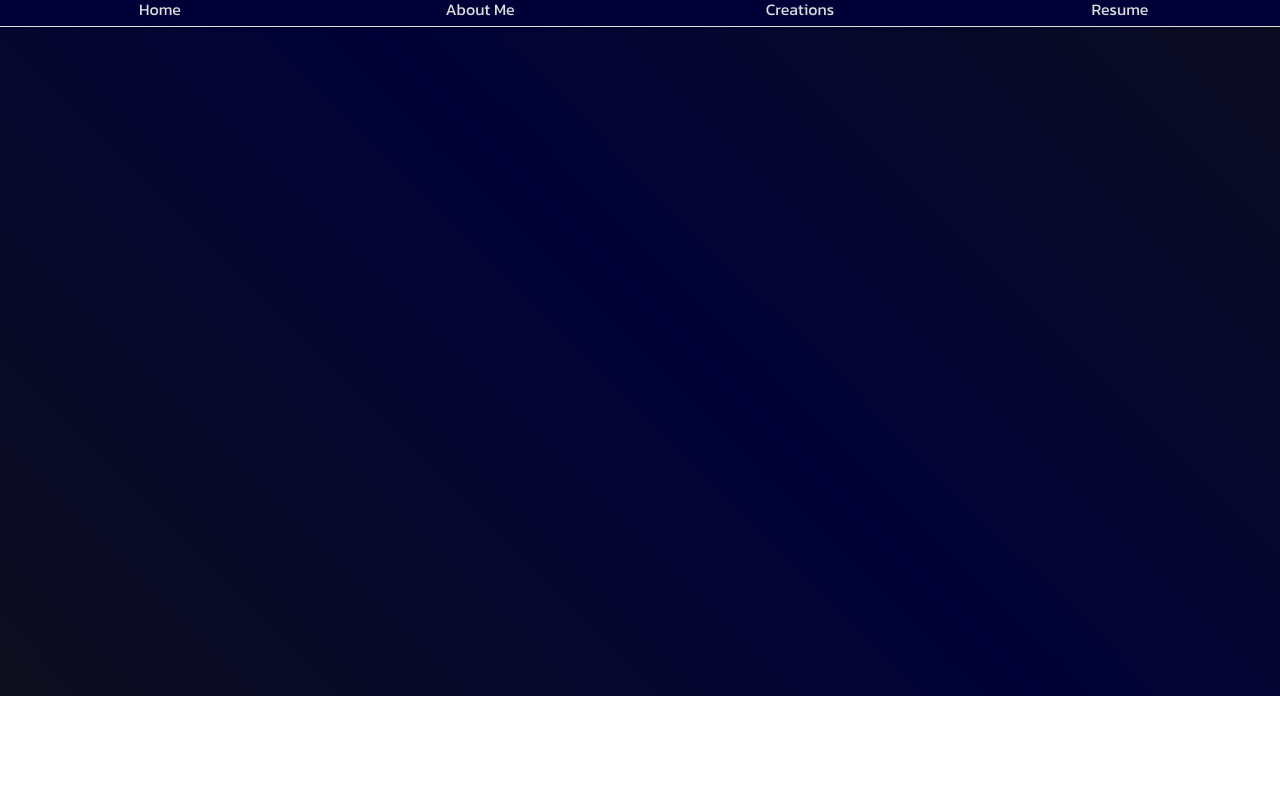
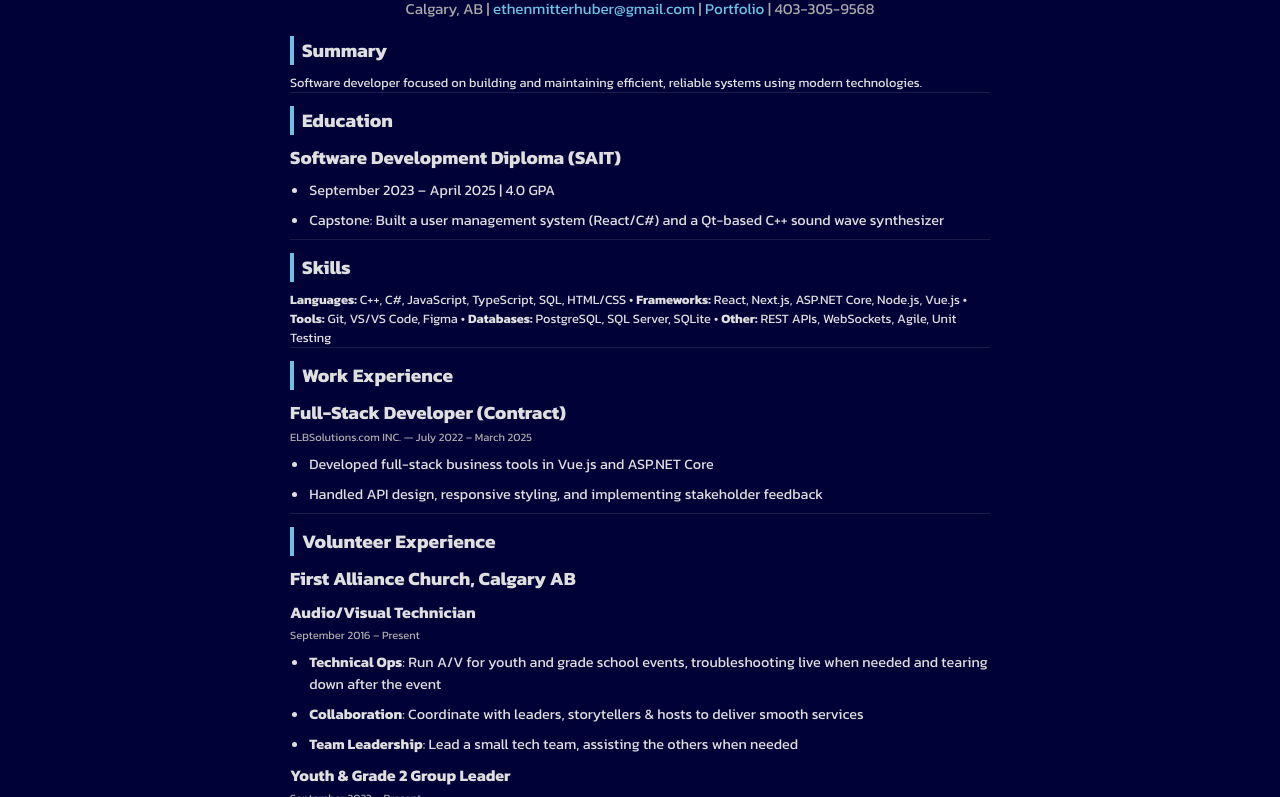
Before and after one commit to EthenM/EthenM.github.io, a plain HTML site: page resume/index.html in a window 1280 px wide. Shown: the part 104-901 px from the top of the page. Before the commit the page ends 800 px from the top, so only its background shows below. Drawn offline with Linux system fonts and the light colour scheme.

Commit message:
added a resume to the portfolio, as well as a not found page.

```diff
--- a/resume/index.html
+++ b/resume/index.html
@@ -2,10 +2,101 @@
     <head>
         <meta name="theme-color" content="#000237">
         <title>EthenM | Resume</title>
-        <link rel="stylesheet" href="../styles/main.css">
-        <script type="module" src="../scripts/header.js"></script>
+        <link rel="stylesheet" href="/styles/main.css">
+        <link rel="stylesheet" href="/styles/resume.css">
+        <script type="module" src="/scripts/header.js"></script>
     </head>
     <body>
-        <pf-header></pf-header>
+        <!-- <pf-header></pf-header> -->
+
+        <div class="resume-container">
+            <header>
+                <h1>Ethen Mitterhuber</h1>
+                <h2 id="jobTitle">Software Developer</h2>
+                <p class="contact">
+                    Calgary, AB &vert;
+                    <a href="mailto:ethenmitterhuber@gmail.com">ethenmitterhuber@gmail.com</a> &vert;
+                    <a href="https://ethenm.github.io" target="_blank">Portfolio</a> &vert;
+                    403-305-9568
+                </p>
+            </header>
+
+            <section class="section">
+                <h2 class="section-header">Summary</h2>
+                <p>
+                    Software developer focused on building and maintaining efficient, reliable systems using modern technologies.
+                </p>
+            </section>
+
+            <section class="section">
+                <h2 class="section-header">Education</h2>
+                <h3>Software Development Diploma (SAIT)</h3>
+                <ul>
+                    <li>September 2023 &ndash; April 2025 | 4.0 GPA</li>
+                    <li>
+                        Capstone: Built a user management system (React/C#) and a Qt-based C++ sound wave synthesizer
+                    </li>
+                </ul>
+            </section>
+
+            <section class="section">
+                <h2 class="section-header">Skills</h2>
+                <p id="skills">
+                    <strong>Languages:</strong> C++, C#, JavaScript, TypeScript, SQL, HTML/CSS &bull;
+                    <strong>Frameworks:</strong> React, Next.js, ASP.NET Core, Node.js, Vue.js &bull;
+                    <strong>Tools:</strong> Git, VS/VS Code, Figma &bull;
+                    <strong>Databases:</strong> PostgreSQL, SQL Server, SQLite &bull;
+                    <strong>Other:</strong> REST APIs, WebSockets, Agile, Unit Testing
+                </p>
+            </section>
+
+            <section class="section">
+                <h2 class="section-header">Work Experience</h2>
+                <h3>Full-Stack Developer (Contract)</h3>
+                <p class="sub-text">ELBSolutions.com INC. &mdash; July 2022 &ndash; March 2025</p>
+                <ul>
+                    <li>Developed full-stack business tools in Vue.js and ASP.NET Core</li>
+                    <li>Handled API design, responsive styling, and implementing stakeholder feedback</li>
+                </ul>
+            </section>
+
+            <section class="section">
+              <h2 class="section-header">Volunteer Experience</h2>
+
+              <h3>First Alliance Church, Calgary AB</h3>
+
+              <h4>Audio/Visual Technician</h4>
+              <p class="sub-text">September 2016 &ndash; Present</p>
+              <ul>
+                <li>
+                    <strong>Technical Ops</strong>: Run A/V for youth and grade school events,
+                    troubleshooting live when needed and tearing down after the event
+                </li>
+                <li>
+                    <strong>Collaboration</strong>: Coordinate with leaders, storytellers &amp;
+                    hosts to deliver smooth services
+                </li>
+                <li>
+                    <strong>Team Leadership</strong>: Lead a small tech team, assisting the others
+                    when needed
+                </li>
+              </ul>
+
+              <h4>Youth & Grade 2 Group Leader</h4>
+              <p class="sub-text">September 2023 &ndash; Present</p>
+              <ul>
+                <li>
+                    <strong>Facilitation</strong>: Lead age-appropriate discussions, fostering
+                    respectful spaces where every student feels welcomed and heard
+                </li>
+                <li>
+                    <strong>Community Engagement</strong>: Build rapport with students, encourage
+                    active participation
+                </li>
+              </ul>
+
+            </section>
+        </div>
+
     </body>
 </html>
--- a/scripts/header.js
+++ b/scripts/header.js
@@ -39,7 +39,7 @@ class PortfolioHeader extends HTMLElement {
         const navBar = document.createElement("pf-navbar")
 
         //the navBar will be a list of elements, that direct the user to the various pages
-        navBar.pages = ["home", "about_me", "creations", "resume"]
+        navBar.pages = ["home", "about", "projects", "resume"]
 
         header.appendChild(pageTitle)
         header.appendChild(navBar)
--- a/styles/header.css
+++ b/styles/header.css
@@ -1,5 +1,6 @@
 header {
     background-color: #000237;
+    margin-bottom: 3rem;
 }
 
 h1 {
--- /dev/null
+++ b/styles/notfound.css
@@ -0,0 +1,5 @@
+body {
+    display: flex;
+    justify-content: center;
+    align-items: center;
+}
--- /dev/null
+++ b/styles/resume.css
@@ -0,0 +1,82 @@
+html, body {
+    background: #000237;
+    margin: 0;
+    display: flex;
+    justify-content: center;
+}
+
+p {
+    font-size: 0.8rem;
+    margin: 0;
+}
+
+.resume-container {
+    max-width: 700px;
+    width: 100%;
+}
+
+header {
+    text-align: center;
+    margin-bottom: 1rem;
+}
+
+h1 {
+    font-size: 2.5rem;
+    margin: 0;
+    color: #FFFFFF;
+}
+
+.contact {
+    font-size: 0.95rem;
+    color: #AAAAAA;
+    margin: 0.4rem;
+}
+
+a {
+    color: #6EC1E4;
+    text-decoration: none;
+}
+
+a:hover {
+    text-shadow: 0 0 5px #6EC1E4;
+}
+
+.section {
+    margin-bottom: 0.8rem;
+    border-bottom: 1px solid rgba(255, 255, 255, 0.1);
+}
+
+.section-header {
+    font-size: 1.2rem;
+    border-left: 4px solid #6EC1E4;
+    padding-left: 0.5rem;
+    margin: 0 0 0.5rem;
+}
+
+h3 {
+    margin: 0.5rem 0 0.2rem;
+}
+
+h4 {
+    margin: 0.5rem 0 0.2rem;
+}
+
+ul {
+    padding-left: 1.2rem;
+    margin: 0.5rem 0;
+}
+
+ul li {
+    margin-bottom: 0.5rem;
+    font-size: 0.9rem;
+}
+
+.sub-text {
+    font-size: 0.7rem;
+    color: #AAAAAA;
+    margin: 0;
+}
+
+#jobTitle {
+    margin: 0;
+}
```
Also changed, not shown: 404.html (added, +13 -0 lines).
